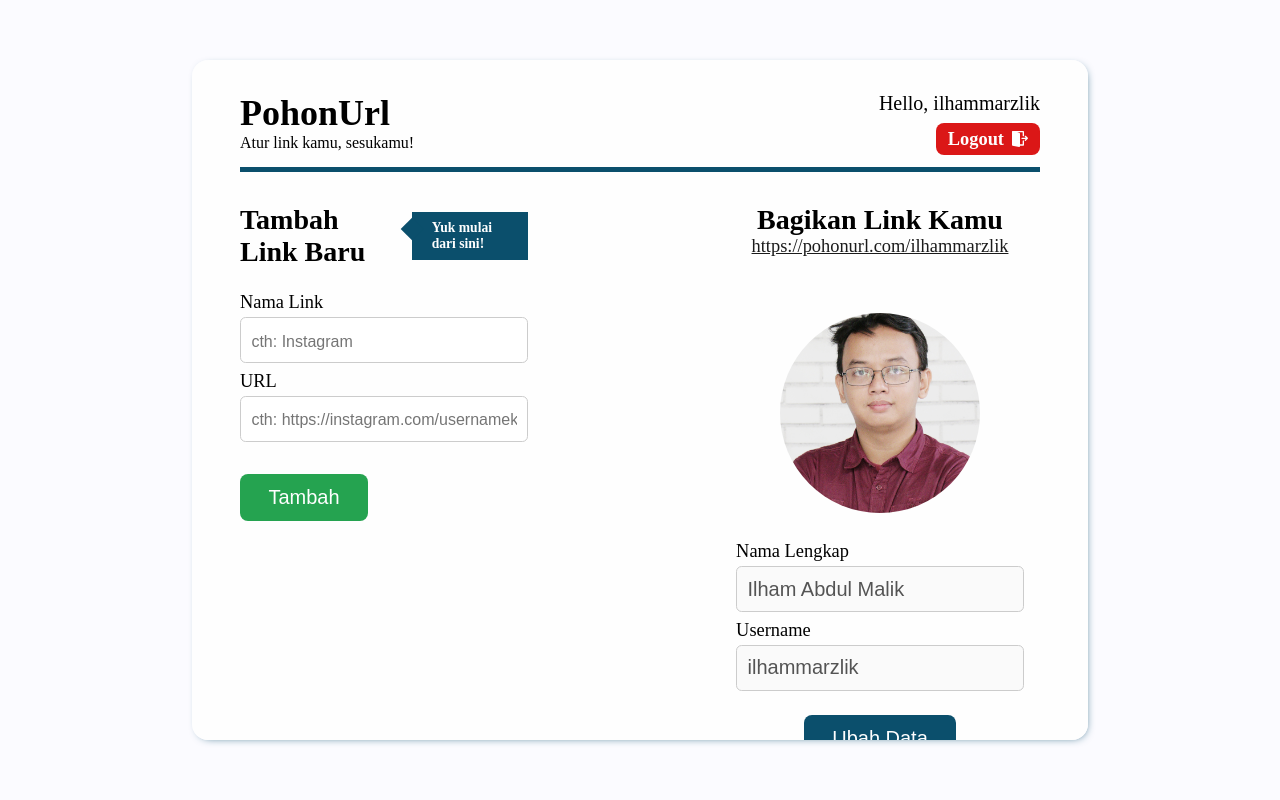
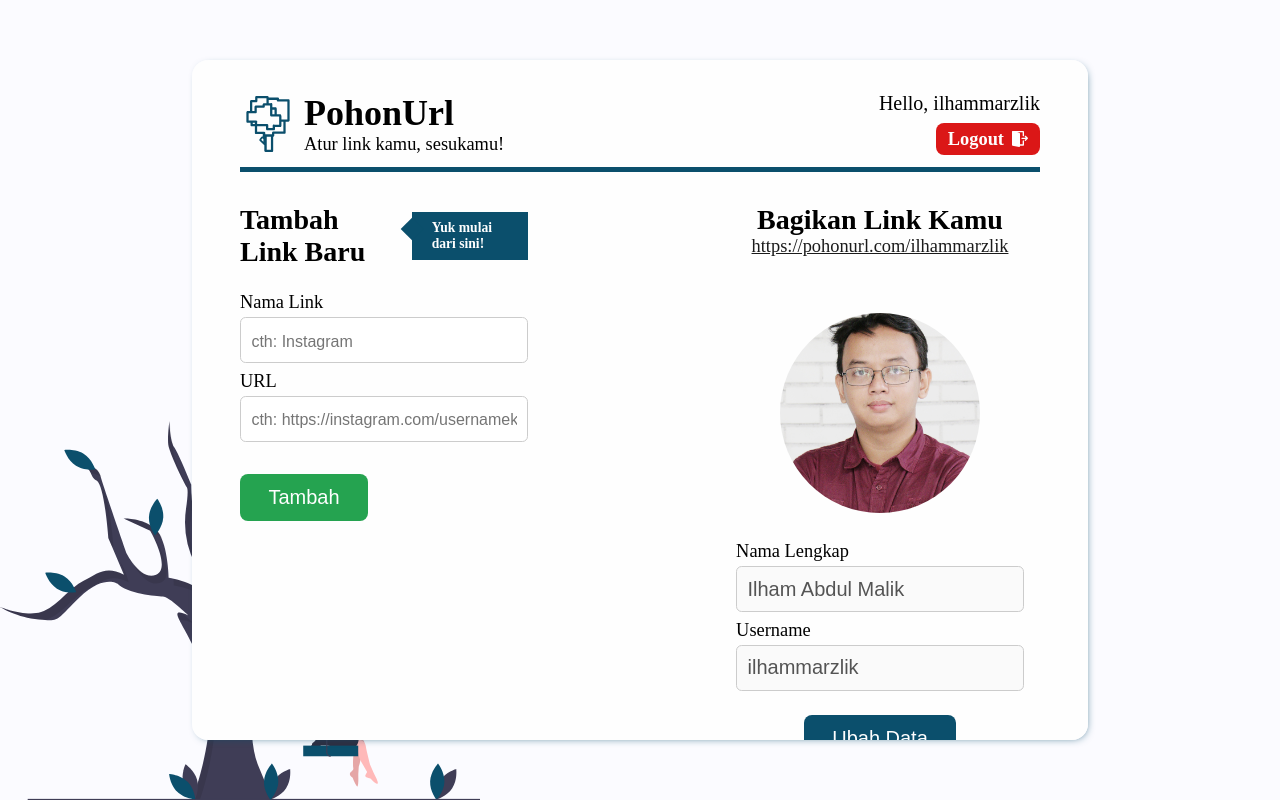
Before and after one commit to ilhamabdulm/pohonurl, a React (Create React App) app in the folder client/: page /main/home in a window 1280 px wide. Built offline with nearby package versions, Linux system fonts and the light colour scheme.

Commit message:
add icon and illustration

```diff
--- a/client/src/config/images.js
+++ b/client/src/config/images.js
@@ -1,3 +1,5 @@
 export { default as ILLU_SHARE } from '../assets/illu_share.svg';
 export { default as DEMO_PHOTO } from '../assets/photo_ilham.png';
 export { default as IC_LOGOUT } from '../assets/ic_logout.svg';
+export { default as ILLU_TREE } from '../assets/illu_tree.svg';
+export { default as IC_TREE } from '../assets/ic_tree.svg';
--- a/client/src/pages/MainPage/index.jsx
+++ b/client/src/pages/MainPage/index.jsx
@@ -4,7 +4,7 @@ import styles from './styles.module.css';
 
 import TextField from '../../components/fields/TextField';
 import Button from '../../components/elements/Button';
-import { DEMO_PHOTO, IC_LOGOUT } from '../../config/images';
+import { DEMO_PHOTO, IC_LOGOUT, IC_TREE } from '../../config/images';
 
 export default function MainPage() {
   const [linkList, setLinkList] = useState([]);
@@ -70,8 +70,10 @@ export default function MainPage() {
       <article className={styles['content-box']}>
         <header>
           <div className={styles.title}>
-            <h2>PohonUrl</h2>
-            <p>Atur link kamu, sesukamu!</p>
+            <img src="ic-tree" src={IC_TREE} />
+            <h2>
+              PohonUrl <span>Atur link kamu, sesukamu!</span>
+            </h2>
           </div>
           <div className={styles.profile}>
             <p>Hello, ilhammarzlik</p>
--- a/client/src/pages/MainPage/styles.module.css
+++ b/client/src/pages/MainPage/styles.module.css
@@ -3,6 +3,11 @@
   align-items: center;
   justify-content: center;
   height: 100vh;
+  background-image: url('../../assets/illu_tree.svg');
+  background-repeat: no-repeat;
+  background-position-y: bottom;
+  background-size: 30rem;
+  background-attachment: fixed;
 }
 
 .content-box {
@@ -21,6 +26,26 @@
   justify-content: space-between;
   padding-bottom: 0.75rem;
   border-bottom: 5px solid var(--primary-color);
+}
+
+.title {
+  display: flex;
+  align-items: center;
+}
+
+.title > h2 {
+  display: flex;
+  flex-direction: column;
+}
+
+.title > h2 span {
+  font-size: 1.15rem;
+  font-weight: 400;
+}
+
+.title > img {
+  width: 3.5rem;
+  margin-right: 0.5rem;
 }
 
 .content-box > header > .profile {
```
Also changed, not shown: client/src/assets/ic_tree.svg (added), client/src/assets/illu_tree.svg (added).
